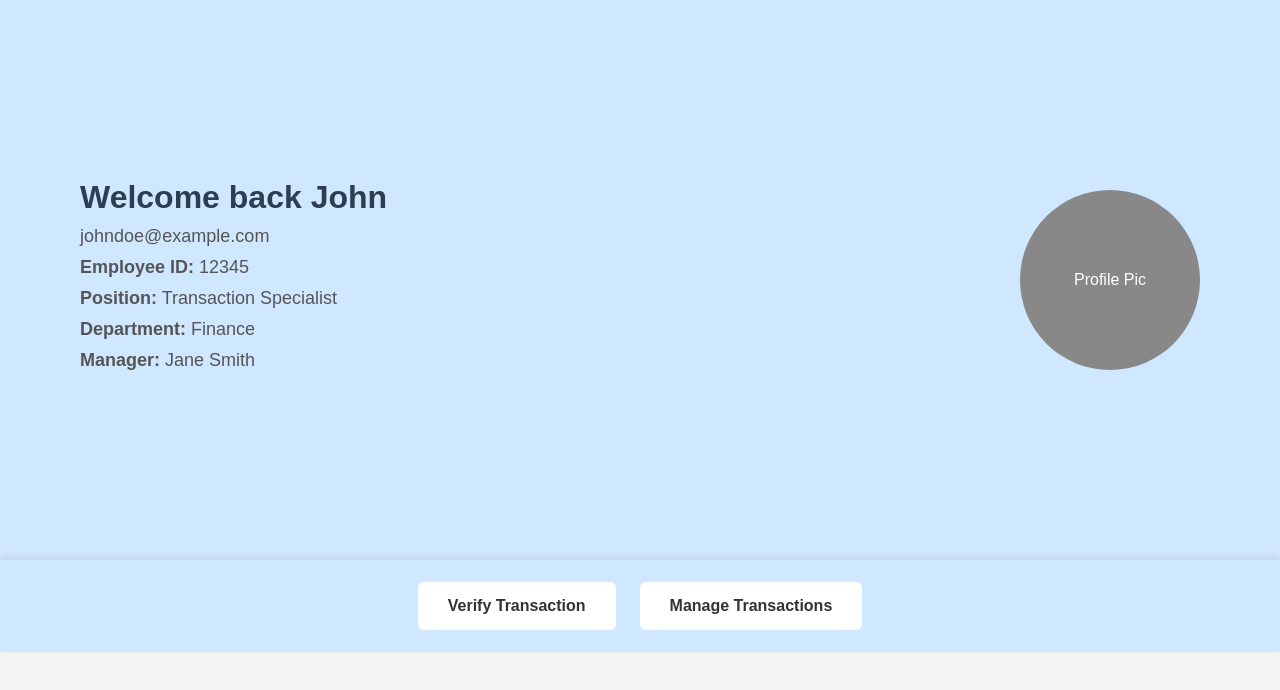
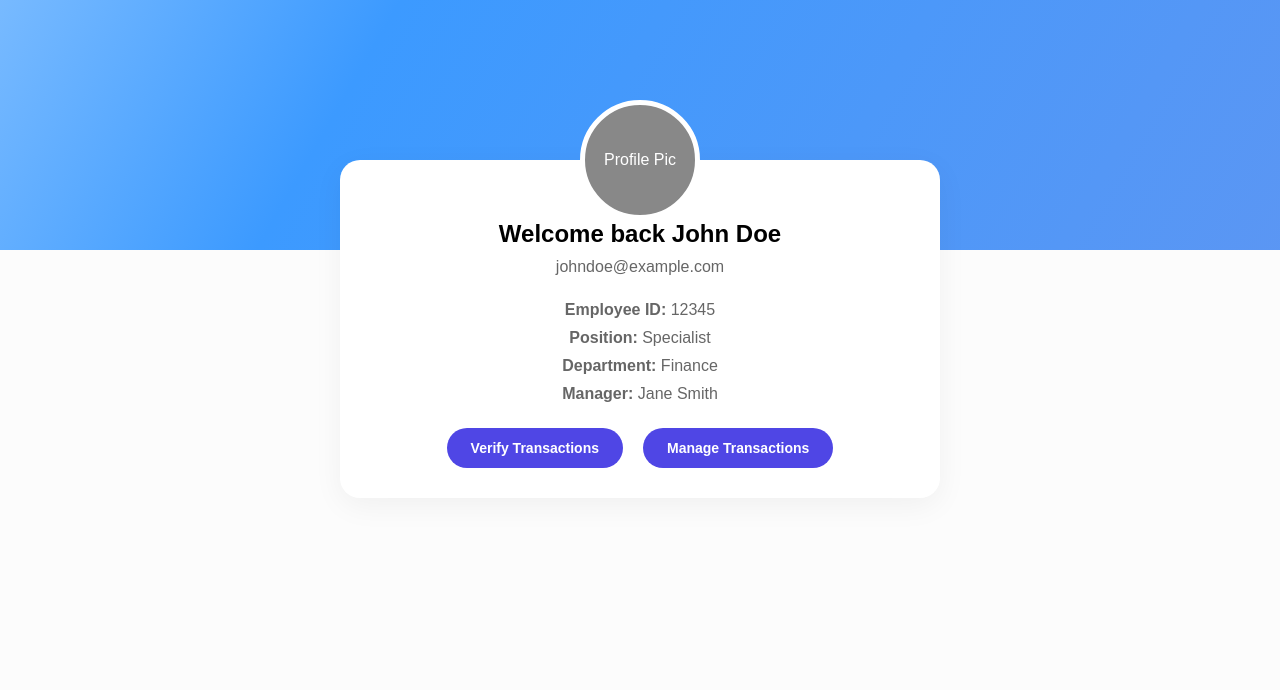
Before and after one commit to MarcoMeyer1/apds-part-2, a React (Create React App) app in the folder employee/: page /employee-dashboard in a window 1280 px wide. Shown: the top 690 px of the page. Built offline with nearby package versions, Linux system fonts and the light colour scheme.

Commit message:
Dashboard page styling Updated

```diff
--- a/employee/src/Pages/EmployeeDashboard.css
+++ b/employee/src/Pages/EmployeeDashboard.css
@@ -1,101 +1,147 @@
 
-/* Fullscreen background for dashboard */
+
 .dashboard-container {
     display: flex;
     flex-direction: column;
-    height: 100vh;
+    align-items: center;
+    justify-content: flex-start;
+    background-color: #fcfcfc;
     width: 100vw;
+    min-height: 100vh;
     padding: 0;
-    background-color: #f5f5f5;
+    margin: 0;
+    overflow-x: hidden;
 }
 
-.profile-header {
-    display: flex;
-    justify-content: space-between;
-    align-items: center;
-    background-color: #d0e8ff;
-    padding: 40px 80px;
+.profile-banner {
     width: 100%;
-    box-sizing: border-box;
-    box-shadow: 0 4px 8px rgba(0, 0, 0, 0.1);
-    height: 70%;
+    height: 250px;
+    position: fixed;
+    top: 0;
+    z-index: 1;
+    background: linear-gradient(
+        120deg,
+        #dbefff,
+        #3c9aff,
+        #5c96f3,
+        #3c9aff,
+        #dbefff
+    );
+    background-size: 300% 300%;
+    animation: gradientShift 35s ease-in-out infinite;
 }
 
-.profile-info {
-    flex: 1;
-    color: #333;
-    max-width: 60%; /* Limits the width of the text section */
+@keyframes gradientShift {
+    0% {
+        background-position: 0% 50%;
+    }
+    50% {
+        background-position: 100% 50%;
+    }
+    100% {
+        background-position: 0% 50%;
+    }
 }
 
-.profile-info h2 {
-    margin: 0;
-    font-size: 32px;
-    font-weight: bold;
-    color: #2c3e50;
+
+.spacer {
+    height: 140px;
 }
 
-.profile-info p {
-    margin: 10px 0;
-    font-size: 18px;
-    color: #555;
+.profile-card {
+    width: 600px;
+    padding: 60px 40px 30px;
+    background-color: #ffffff;
+    border-radius: 20px;
+    box-shadow: 0 8px 30px rgba(0, 0, 0, 0.05);
+    text-align: center;
+    margin-top: 20px;
+    position: relative;
+    z-index: 2;
 }
 
 .profile-picture-container {
-    flex-shrink: 0;
-    display: flex;
-    align-items: center;
-    justify-content: center;
-    width: 180px;
-    height: 180px;
+    position: absolute;
+    top: -60px;
+    left: 50%;
+    transform: translateX(-50%);
     cursor: pointer;
 }
 
 .profile-picture {
-    width: 100%;
-    height: 100%;
+    width: 120px;
+    height: 120px;
     border-radius: 50%;
+    overflow: hidden;
+    border: 5px solid #ffffff;
     background-color: #888;
     display: flex;
     align-items: center;
     justify-content: center;
+    color: #fff;
     font-size: 16px;
-    color: #fff;
-    overflow: hidden;
-    transition: background-color 0.3s ease;
 }
 
-.profile-picture:hover {
-    background-color: #777;
+.profile-picture img {
+    width: 100%;
+    height: 100%;
+    object-fit: cover;
 }
+
 
 .hidden-file-input {
     display: none;
+}
+
+
+.profile-details {
+    display: flex;
+    flex-direction: column;
+    align-items: left;
+    background-color: #fff;
+    margin-top: 20px;
+}
+
+.profile-details p {
+    margin: 10px 0;
+    font-size: 16px;
+    text-align: center;
+}
+
+.profile-info {
+    text-align: center;
+}
+
+.profile-info h2 {
+    margin-bottom: 10px;
+    font-size: 24px;
+    font-weight: bold;
+}
+
+.profile-info p {
+    margin: 5px 0;
+    color: #666;
 }
 
 .button-container {
     display: flex;
     justify-content: center;
     gap: 20px;
-    padding: 20px;
-    background-color: #d0e8ff;
-    width: 100%;
-    box-sizing: border-box;
-    box-shadow: 0 -2px 8px rgba(0, 0, 0, 0.1);
+    margin-top: 20px;
 }
 
 .action-button {
-    padding: 15px 30px;
-    font-size: 16px;
+    padding: 12px 24px;
+    font-size: 14px;
     font-weight: bold;
-    color: #333;
-    background-color: #ffffff;
-    border: 2px solid #d0e8ff;
-    border-radius: 8px;
+    color: #fff;
+    background-color: #4f46e5;
+    border: none;
+    border-radius: 20px;
     cursor: pointer;
-    transition: background-color 0.3s ease, color 0.3s ease;
+    transition: background-color 0.3s ease;
 }
 
 .action-button:hover {
-    background-color: #d0e8ff;
-    color: #2c3e50;
+    background-color: #4338ca;
 }
--- a/employee/src/Pages/EmployeeDashboard.js
+++ b/employee/src/Pages/EmployeeDashboard.js
@@ -31,21 +31,21 @@ const EmployeeDashboard = () => {
 
     return (
         <div className="dashboard-container">
-            <div className="profile-header">
-                <div className="profile-info">
-                    <h2>Welcome back John</h2>
-                    <p>johndoe@example.com</p>
-                    <p><strong>Employee ID:</strong> 12345</p>
-                    <p><strong>Position:</strong> Transaction Specialist</p>
-                    <p><strong>Department:</strong> Finance</p>
-                    <p><strong>Manager:</strong> Jane Smith</p>
-                </div>
+    {/* Top gradient banner */}
+    <div className="profile-banner"></div>
+
+    {/* Spacer to move the profile section down */}
+    <div className="spacer"></div>
+
+    {/* Profile Card */}
+    <div className="profile-card">
+        {/* Profile picture overlapping the banner and the card */}
         <div className="profile-picture-container" onClick={triggerFileInput}>
             <div className="profile-picture">
                 {profileImage ? (
-                            <img src={profileImage} alt="Profile" style={{ width: '100%', height: '100%' }} />
+                    <img src={profileImage} alt="Profile" />
                 ) : (
-                            'Profile Pic'
+                    <span>Profile Pic</span>
                 )}
             </div>
             <input
@@ -56,16 +56,31 @@ const EmployeeDashboard = () => {
                 className="hidden-file-input"
             />
         </div>
+
+        {/* Profile Information */}
+        <div className="profile-info">
+            <h2>Welcome back John Doe</h2>
+            <p>johndoe@example.com</p>
+
+            <div className="profile-details">
+              <p><strong>Employee ID:</strong> 12345</p>
+              <p><strong>Position:</strong> Specialist</p>
+              <p><strong>Department:</strong> Finance</p>
+              <p><strong>Manager:</strong> Jane Smith</p>
             </div>
+        </div>
+
+        {/* Action Buttons */}
         <div className="button-container">
             <button onClick={handleVerifyTransactions} className="action-button">
-                    Verify Transaction
+                Verify Transactions
             </button>
             <button onClick={handleManageTransactions} className="action-button">
                 Manage Transactions
             </button>
         </div>
     </div>
+</div>
     );
 };
 
```
Lines whose indentation alone changed are shown as unchanged.
